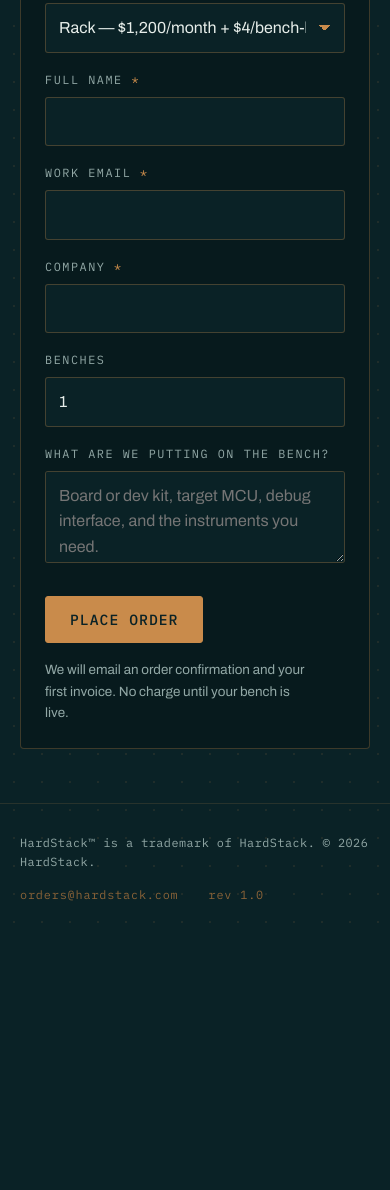
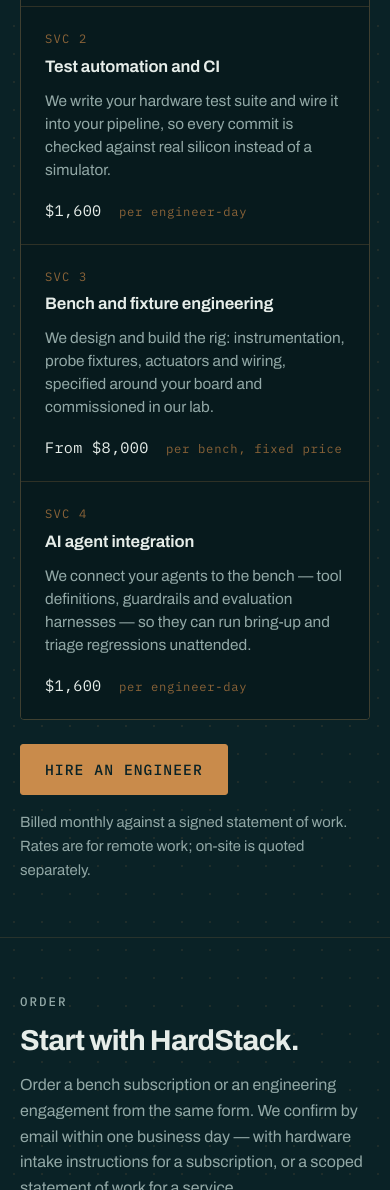
Before and after one commit to hardstack-com/website, a website: page public/index.html in a window 390 px wide. Shown: the part 5000-6190 px from the top of the page. Before the commit the page ends 5943 px from the top, so only its background shows below. Drawn offline with Linux system fonts and the light colour scheme.

Commit message:
Add engineering services, and stop promising an email we cannot send
Advertises firmware, test-automation, bench-engineering and agent-integration
work as a rate table, ordered through the same form as the subscriptions. The
<select> and the PLANS map in build.mjs are keyed alike, so an unknown service
is rejected rather than silently accepted.

The Worker sends no mail, and ORDER_WEBHOOK_URL is unset, so the confirmation
page no longer claims a confirmation is already on its way. Until a forwarding
destination is configured, an order exists only in the Worker log.

Also pins account_id, since the token can see two accounts and wrangler cannot
choose between them non-interactively.

```diff
--- a/public/index.html
+++ b/public/index.html
@@ -4,7 +4,7 @@
 <meta charset="utf-8">
 <meta name="viewport" content="width=device-width, initial-scale=1">
 <title>HardStack — remote electronics testbenches, operated over the API</title>
-<meta name="description" content="HardStack is a subscription service that gives engineers and AI agents remote control of real electronics benches: live bench video, firmware flashing, instrument orchestration and robotic actuators, over a web app and API. Plans from $299/month. Order online.">
+<meta name="description" content="HardStack is a subscription service that gives engineers and AI agents remote control of real electronics benches: live bench video, firmware flashing, instrument orchestration and robotic actuators, over a web app and API. Plans from $299/month, plus firmware, test-automation and bench-engineering services. Order online.">
 <meta name="theme-color" content="#0A2226">
 <link rel="icon" href="/favicon.svg" type="image/svg+xml">
 <link rel="apple-touch-icon" href="/favicon.svg">
@@ -331,6 +331,8 @@
   /* --- service capabilities ---------------------------------------------- */
   section { padding-block: clamp(54px, 7vw, 92px); }
   section + section { border-top: 1px solid rgba(201, 139, 75, 0.16); }
+  /* Clear the sticky rail, so an anchor jump does not hide the eyebrow under it. */
+  section[id] { scroll-margin-top: 76px; }
 
   .caps {
     list-style: none;
@@ -445,8 +447,73 @@
     color: var(--silkscreen-dim);
   }
 
+  /* --- engineering services ---------------------------------------------- */
+  /* A bill-of-materials table rather than a third card grid: the page already
+     has two, and a line-item read is what a rate card actually is. */
+  .bom {
+    list-style: none;
+    margin: 0;
+    padding: 0;
+    border: 1px solid rgba(201, 139, 75, 0.28);
+    border-radius: 4px;
+    overflow: hidden;
+  }
+  .bom li {
+    display: grid;
+    grid-template-columns: 58px minmax(0, 1fr) minmax(0, 15.5rem);
+    align-items: baseline;
+    gap: 4px 22px;
+    padding: 22px 24px;
+    background: var(--substrate-sunk);
+  }
+  .bom li + li { border-top: 1px solid rgba(201, 139, 75, 0.2); }
+  .bom .ref {
+    font-family: var(--mono);
+    font-size: 0.76rem;
+    letter-spacing: 0.1em;
+    color: var(--copper-dim);
+  }
+  .bom h3 {
+    margin: 0;
+    font-size: 1.04rem;
+    font-variation-settings: "wdth" 108, "wght" 650;
+    letter-spacing: -0.008em;
+  }
+  .bom p {
+    grid-column: 2;
+    margin: 6px 0 0;
+    color: var(--silkscreen-dim);
+    font-size: 0.96rem;
+    line-height: 1.5;
+  }
+  .bom .rate {
+    grid-row: 1 / span 2;
+    grid-column: 3;
+    align-self: center;
+    text-align: right;
+    font-family: var(--mono);
+    font-size: 0.95rem;
+    letter-spacing: 0.02em;
+    color: var(--silkscreen);
+  }
+  .bom .rate small {
+    display: block;
+    font-size: 0.76rem;
+    letter-spacing: 0.06em;
+    color: var(--copper-dim);
+    margin-top: 3px;
+  }
+
+  .bom-foot {
+    display: flex;
+    flex-wrap: wrap;
+    align-items: center;
+    gap: 16px 24px;
+    margin: 24px 0 0;
+  }
+  .bom-foot p { margin: 0; font-size: 0.93rem; color: var(--silkscreen-dim); max-width: 48ch; }
+
   /* --- order form -------------------------------------------------------- */
-  #order { scroll-margin-top: 70px; }
   .order-grid {
     display: grid;
     grid-template-columns: minmax(0, 0.9fr) minmax(0, 1.1fr);
@@ -509,6 +576,9 @@
   input:focus, select:focus, textarea:focus { outline: none; border-color: var(--signal); }
   input:focus-visible, select:focus-visible, textarea:focus-visible { outline: 2px solid var(--signal); outline-offset: 1px; }
   textarea { resize: vertical; min-height: 92px; }
+  option, optgroup { background: var(--substrate); color: var(--silkscreen); }
+  optgroup { font-family: var(--mono); font-size: 0.85rem; }
+
   select {
     appearance: none;
     background-image: linear-gradient(45deg, transparent 50%, var(--copper) 50%), linear-gradient(135deg, var(--copper) 50%, transparent 50%);
@@ -561,12 +631,29 @@
     .loop { margin-inline: 0; max-width: 520px; }
   }
 
+  @media (max-width: 820px) {
+    .bom li { grid-template-columns: 58px minmax(0, 1fr); }
+    .bom .rate {
+      grid-row: auto;
+      grid-column: 2;
+      text-align: left;
+      margin-top: 12px;
+    }
+    .bom .rate small { display: inline; margin: 0 0 0 8px; }
+  }
+
   @media (max-width: 620px) {
     .caps { grid-template-columns: minmax(0, 1fr); }
+    .bom li { grid-template-columns: minmax(0, 1fr); }
+    .bom .rate, .bom p { grid-column: 1; }
+  }
+
+  @media (max-width: 860px) {
+    .rail nav a[href="#service"] { display: none; }
   }
 
   @media (max-width: 700px) {
-    .rail nav a[href="#service"] { display: none; }
+    .rail nav a[href="#consulting"] { display: none; }
   }
 
   @media (max-width: 560px) {
@@ -607,7 +694,8 @@
       <span>HardStack</span>
     </a>
     <nav aria-label="Primary">
-      <a href="#service">Service</a>
+      <a href="#service">Platform</a>
+      <a href="#consulting">Consulting</a>
       <a href="#pricing">Pricing</a>
       <a class="btn btn--sm" href="#order">Order now</a>
     </nav>
@@ -760,18 +848,58 @@
   </div>
 </section>
 
+<section id="consulting">
+  <div class="wrap">
+    <p class="eyebrow">Engineering services</p>
+    <h2>Or have us do the work.</h2>
+    <p class="section-lede">HardStack engineers take on firmware, test and bench-automation work directly &mdash; on your own hardware, or on a HardStack bench we build and run for you. Engagements start at one week.</p>
+
+    <ul class="bom">
+      <li>
+        <span class="ref">SVC 1</span>
+        <h3>Firmware and driver development</h3>
+        <p>Board bring-up, peripheral drivers, RTOS integration and production firmware for ARM, RISC-V and Espressif targets.</p>
+        <span class="rate">$1,600 <small>per engineer-day</small></span>
+      </li>
+      <li>
+        <span class="ref">SVC 2</span>
+        <h3>Test automation and CI</h3>
+        <p>We write your hardware test suite and wire it into your pipeline, so every commit is checked against real silicon instead of a simulator.</p>
+        <span class="rate">$1,600 <small>per engineer-day</small></span>
+      </li>
+      <li>
+        <span class="ref">SVC 3</span>
+        <h3>Bench and fixture engineering</h3>
+        <p>We design and build the rig: instrumentation, probe fixtures, actuators and wiring, specified around your board and commissioned in our lab.</p>
+        <span class="rate">From $8,000 <small>per bench, fixed price</small></span>
+      </li>
+      <li>
+        <span class="ref">SVC 4</span>
+        <h3>AI agent integration</h3>
+        <p>We connect your agents to the bench &mdash; tool definitions, guardrails and evaluation harnesses &mdash; so they can run bring-up and triage regressions unattended.</p>
+        <span class="rate">$1,600 <small>per engineer-day</small></span>
+      </li>
+    </ul>
+
+    <div class="bom-foot">
+      <a class="btn" href="#order" data-plan="firmware">Hire an engineer</a>
+      <p>Billed monthly against a signed statement of work. Rates are for remote work; on-site is quoted separately.</p>
+    </div>
+  </div>
+</section>
+
 <section id="order">
   <div class="wrap">
     <div class="order-grid">
       <div class="order-aside">
         <p class="eyebrow">Order</p>
-        <h2>Start your HardStack bench.</h2>
-        <p>Place your order below and we will confirm your bench, send the hardware intake instructions and start your subscription. Most benches are provisioned within two business days of your board arriving.</p>
+        <h2>Start with HardStack.</h2>
+        <p>Order a bench subscription or an engineering engagement from the same form. We confirm by email within one business day &mdash; with hardware intake instructions for a subscription, or a scoped statement of work for a service.</p>
 
         <dl>
           <div>
             <dt>Order by email</dt>
-            <dd><a href="mailto:orders@hardstack.com?subject=HardStack%20bench%20order">orders@hardstack.com</a></dd>
+            <dd><a href="mailto:orders@hardstack.com?subject=HardStack%20order">orders@hardstack.com</a></dd>
           </div>
           <div>
             <dt>Questions before ordering</dt>
@@ -782,11 +910,19 @@
 
       <form method="post" action="/order">
         <div class="field">
-          <label for="plan">Plan <span class="req">*</span></label>
+          <label for="plan">What you are ordering <span class="req">*</span></label>
           <select id="plan" name="plan" required>
-            <option value="bench">Bench &mdash; $299/month + $6/bench-hour</option>
-            <option value="rack" selected>Rack &mdash; $1,200/month + $4/bench-hour</option>
-            <option value="dedicated">Dedicated lab &mdash; request a quote</option>
+            <optgroup label="Testbench subscription">
+              <option value="bench">Bench &mdash; $299/month + $6/bench-hour</option>
+              <option value="rack" selected>Rack &mdash; $1,200/month + $4/bench-hour</option>
+              <option value="dedicated">Dedicated lab &mdash; request a quote</option>
+            </optgroup>
+            <optgroup label="Engineering services">
+              <option value="firmware">Firmware and driver development &mdash; $1,600/day</option>
+              <option value="test-automation">Test automation and CI &mdash; $1,600/day</option>
+              <option value="bench-engineering">Bench and fixture engineering &mdash; from $8,000</option>
+              <option value="agent-integration">AI agent integration &mdash; $1,600/day</option>
+            </optgroup>
           </select>
         </div>
 
@@ -807,14 +943,14 @@
             <input id="company" name="company" type="text" autocomplete="organization" required>
           </div>
           <div>
-            <label for="benches">Benches</label>
+            <label for="benches">Benches (subscriptions)</label>
             <input id="benches" name="benches" type="number" min="1" max="24" step="1" value="1" inputmode="numeric">
           </div>
         </div>
 
         <div class="field">
-          <label for="hardware">What are we putting on the bench?</label>
-          <textarea id="hardware" name="hardware" placeholder="Board or dev kit, target MCU, debug interface, and the instruments you need."></textarea>
+          <label for="hardware">What are we working on?</label>
+          <textarea id="hardware" name="hardware" placeholder="Board or dev kit, target MCU and debug interface, the instruments you need &mdash; or the scope of the work."></textarea>
         </div>
 
         <div class="hp" aria-hidden="true">
@@ -824,7 +960,7 @@
 
         <div class="submit-row">
           <button class="btn" type="submit">Place order</button>
-          <p class="terms">We will email an order confirmation and your first invoice. No charge until your bench is live.</p>
+          <p class="terms">We will confirm your order by email within one business day. Nothing is charged until your bench is live or your statement of work is signed.</p>
         </div>
       </form>
     </div>
```
Also changed, not shown: build.mjs (+10 -3 lines), public/order-received.html (+1 -1 lines), README.md, 1 other file.
